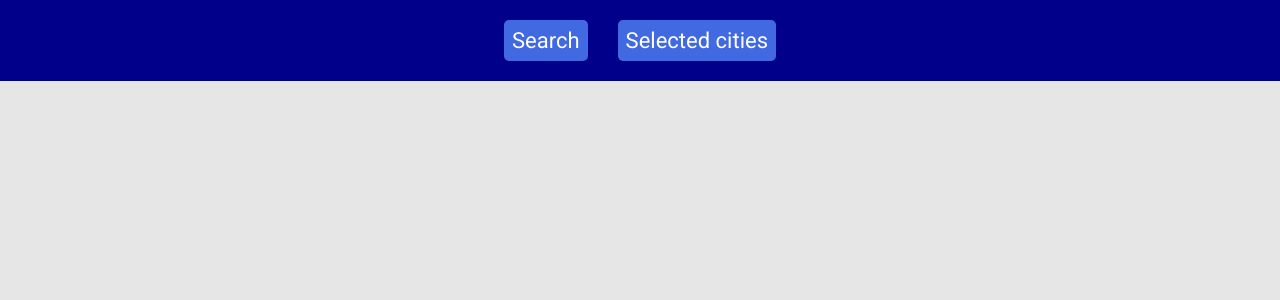
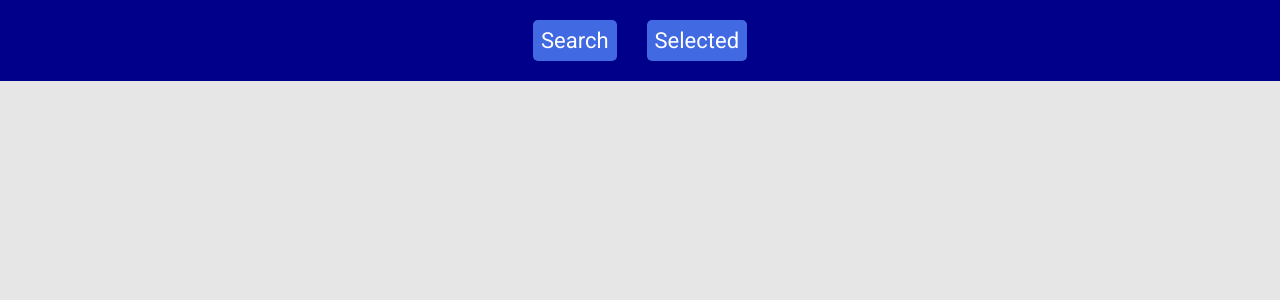
Before and after one commit to DmitryUgryumov/weather, a React (Create React App) app: page / in a window 1280 px wide. Shown: the top 300 px of the page. Built offline with nearby package versions, Linux system fonts and the light colour scheme.

Commit message:
change nav title

```diff
--- a/src/App.js
+++ b/src/App.js
@@ -40,7 +40,7 @@ function App() {
 
           <li className='nav__item'>
             <Link className='nav__link' to='/selected'>
-              Selected cities
+              Selected
             </Link>
           </li>
 
```
